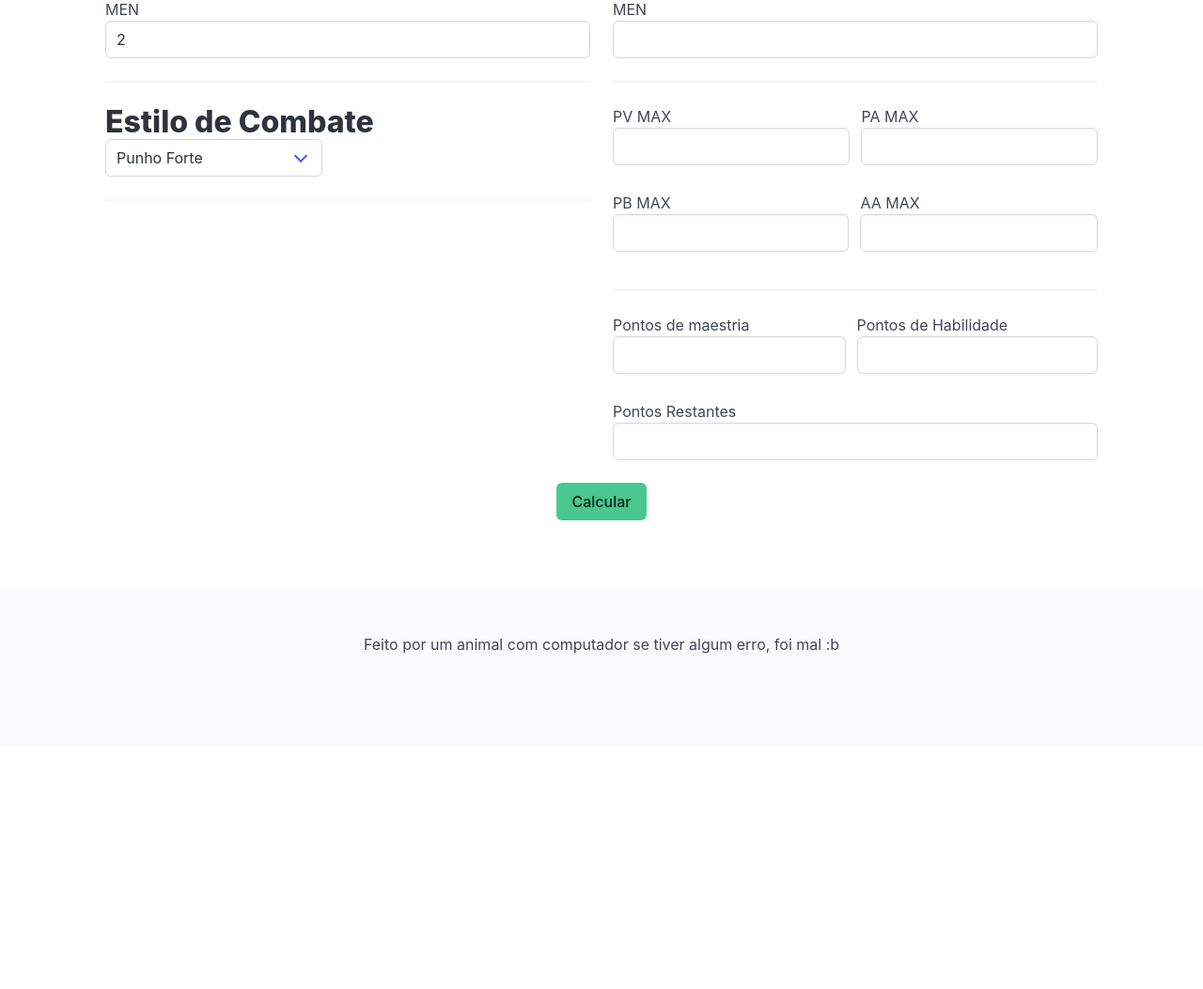
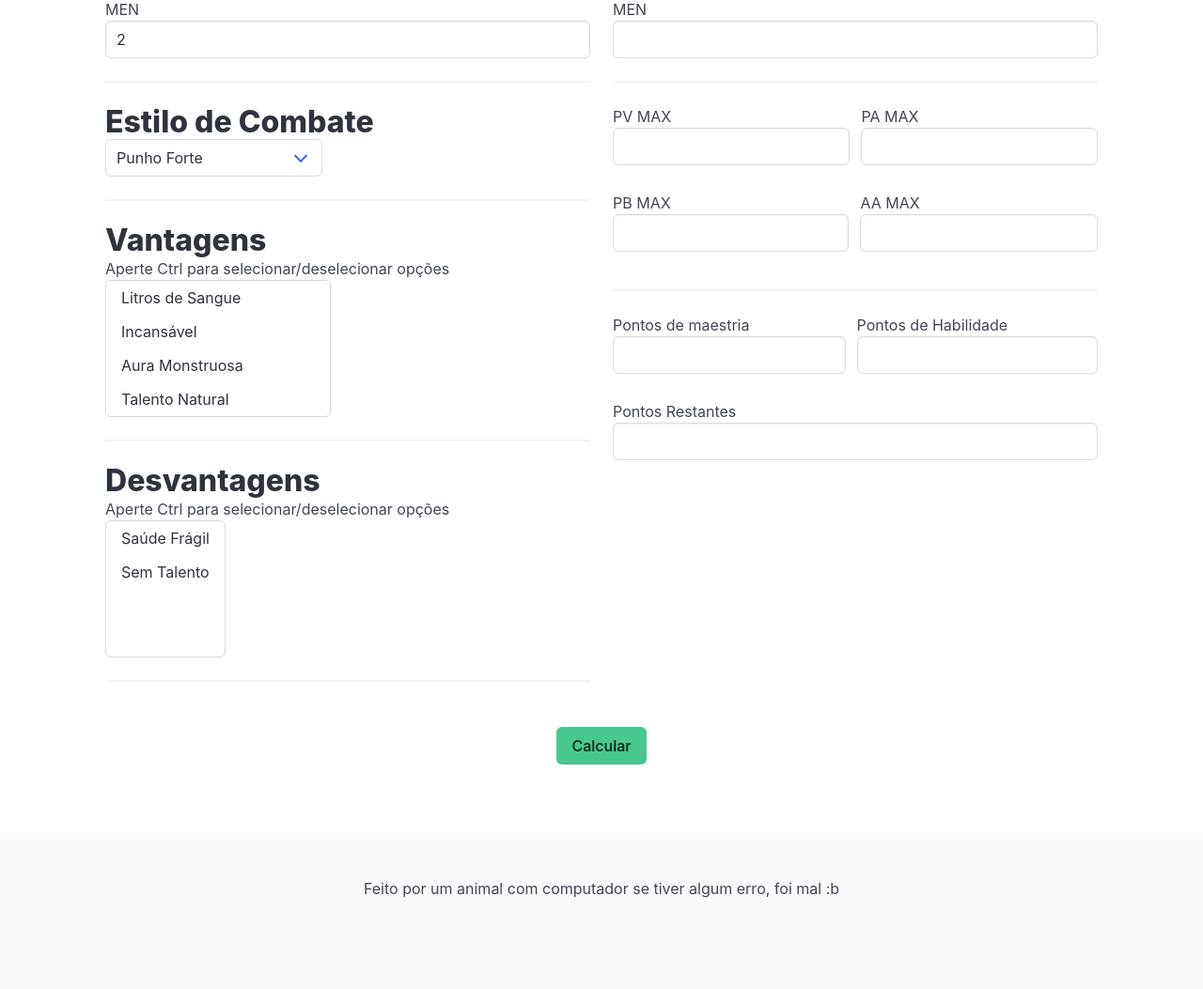
Before and after one commit to andreckw/rpg-site, a Flask app: page /calculadora/sombrasdasalmas in a window 1280 px wide. Shown: the part 704-1757 px from the top of the page at 94% size. Before the commit the page ends 1400 px from the top, so only its background shows below. Run offline with Flask 3, Linux system fonts and the light colour scheme; some libraries are stand-ins or nearby versions.

Commit message:
colocando vantagens

```diff
--- a/scripts/forms.py
+++ b/scripts/forms.py
@@ -1,5 +1,5 @@
 from flask_wtf import FlaskForm
-from wtforms import StringField, IntegerField, DecimalField, BooleanField, SelectField
+from wtforms import StringField, IntegerField, DecimalField, BooleanField, SelectField, SelectMultipleField
 
 class PersonagemForm(FlaskForm):
     """
@@ -58,3 +58,12 @@
     nivel_final = IntegerField("Nivel final", default=1)
 
     auto_pontos_restantes = BooleanField("Auto adicionar pontos")
+
+    vantagens = SelectMultipleField(label="Vantagens", choices=[('litros_sangue', 'Litros de Sangue'),
+                                    ('incansavel', 'Incansável'),
+                                    ('aura_monstruosa', "Aura Monstruosa"),
+                                    ('talento_natural', 'Talento Natural'),
+                                    ('membro_ember', 'Membro da Ember of Souls')])
+
+    desvantagens = SelectMultipleField(label="Desvantagens", choices=[('saude_fragil', 'Saúde Frágil'),
+                                                                      ('sem_talento', 'Sem Talento')])
--- a/templates/sites/calculadoras/sombras_das_almas.html
+++ b/templates/sites/calculadoras/sombras_das_almas.html
@@ -94,6 +94,34 @@
                     <br>
                     <span class="select">
                         {{ form.estilo_combate }}
+                    </span>
+                </p>
+            </div>
+
+            <hr>
+
+            <div class="field">
+                <p class="control">
+                    {{ form.vantagens.label(class="title is-3") }}
+                    <br>
+                    Aperte Ctrl para selecionar/deselecionar opções
+                    <br>
+                    <span class="select is-multiple">
+                        {{ form.vantagens }}
+                    </span>
+                </p>
+            </div>
+
+            <hr>
+
+            <div class="field">
+                <p class="control ">
+                    {{ form.desvantagens.label(class="title is-3") }}
+                    <br>
+                    Aperte Ctrl para selecionar/deselecionar opções
+                    <br>
+                    <span class="select is-multiple">
+                        {{ form.desvantagens }}
                     </span>
                 </p>
             </div>
```
Also changed, not shown: scripts/calculadora.py (+43 -1 lines).
